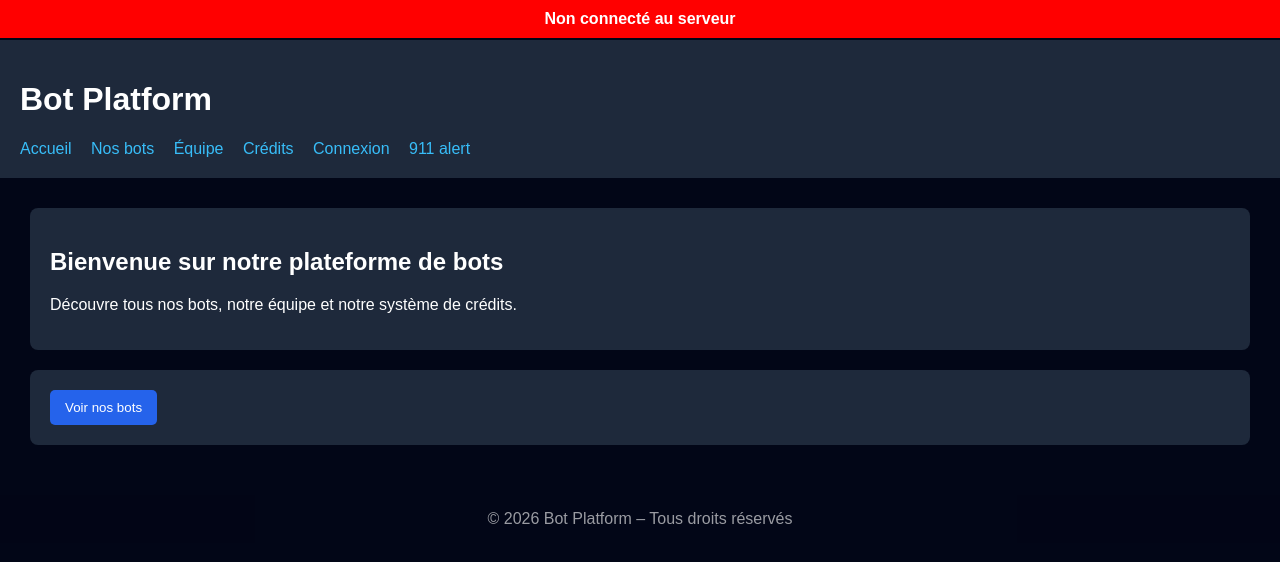
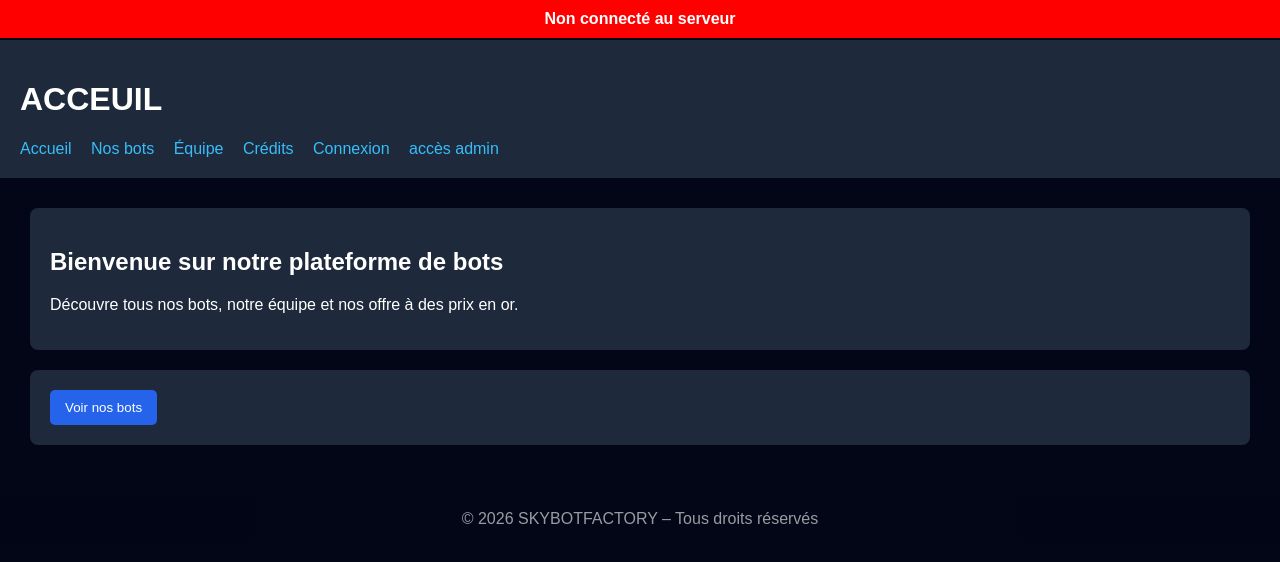
Before and after one commit to skycatgamingespore74-hub/skyfactory, a plain HTML site: page index.html in a window 1280 px wide. Drawn offline with Linux system fonts and the light colour scheme; no server answers.

Commit message:
Update index.html

```diff
--- a/index.html
+++ b/index.html
@@ -39,21 +39,21 @@ body { padding-top: 40px; } /* espace pour la bande */
 <div id="server-status-bar">Vérification connexion serveur...</div>
 
 <header>
-<h1>Bot Platform</h1>
+<h1>ACCEUIL</h1>
 <nav>
 <a href="index.html">Accueil</a>
 <a href="bots.html">Nos bots</a>
 <a href="equipe.html">Équipe</a>
 <a href="credits.html">Crédits</a>
 <a href="connexion.html">Connexion</a>
-<a href="login.html">911 alert</a>
+<a href="login.html">accès admin</a>
 </nav>
 </header>
 
 <div class="container">
 <div class="card">
 <h2>Bienvenue sur notre plateforme de bots</h2>
-<p>Découvre tous nos bots, notre équipe et notre système de crédits.</p>
+<p>Découvre tous nos bots, notre équipe et nos offre à des prix en or.</p>
 </div>
 <div class="card">
 <button onclick="window.location.href='bots.html'">Voir nos bots</button>
@@ -61,7 +61,7 @@ body { padding-top: 40px; } /* espace pour la bande */
 </div>
 
 <footer>
-© 2026 Bot Platform – Tous droits réservés
+© 2026 SKYBOTFACTORY – Tous droits réservés
 </footer>
 
 <script src="js/main.js"></script>
```
